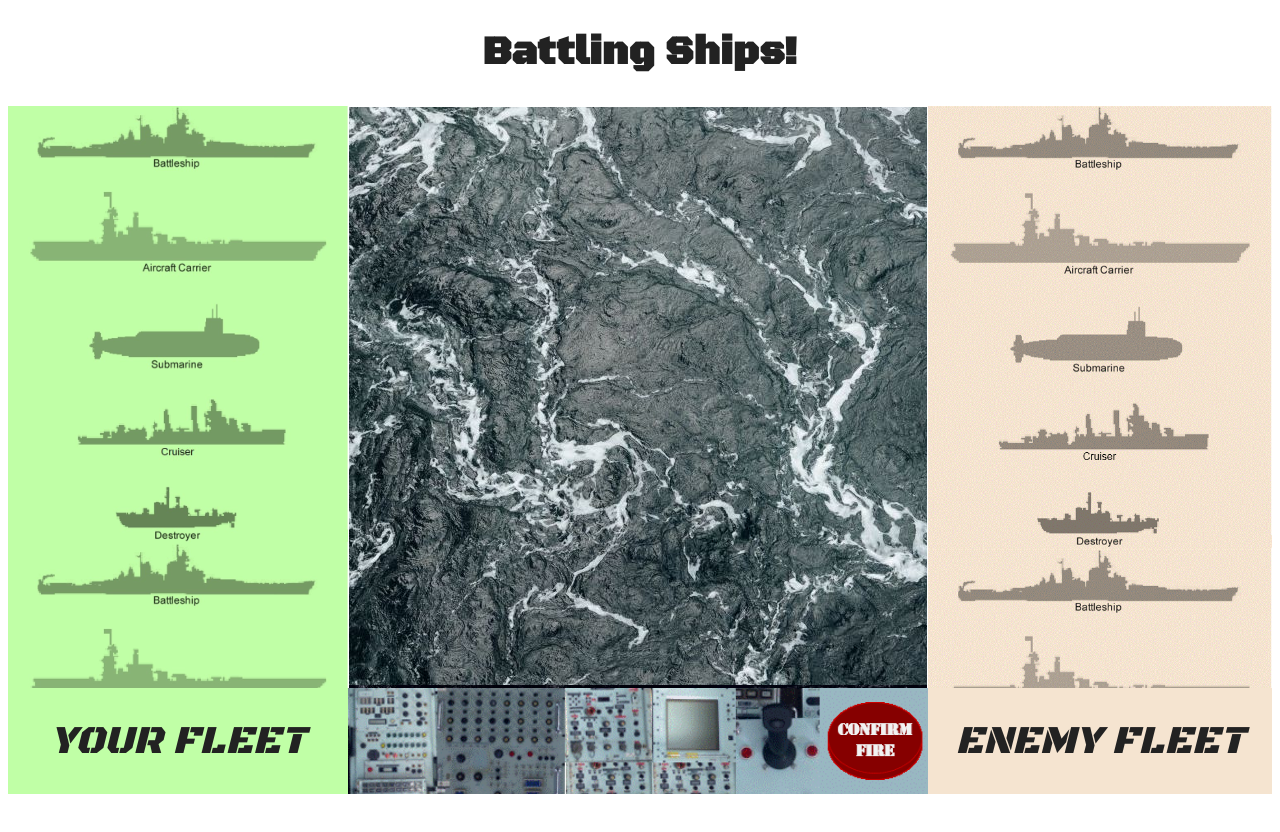
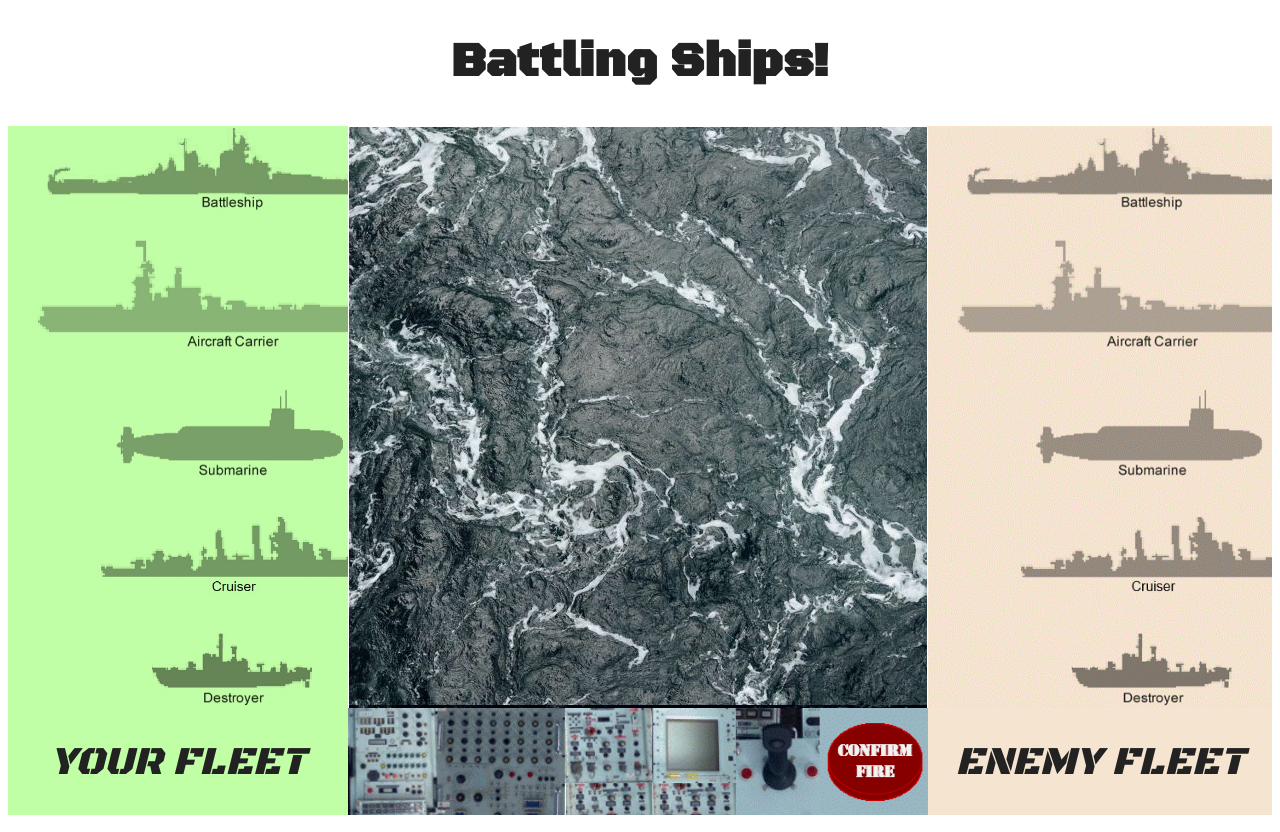
Before and after one commit to stevesteveclevesteve/battleship-angular, an Angular app: page / in a window 1280 px wide. Built offline with nearby package versions, Linux system fonts and the light colour scheme.

Commit message:
Implemented Alternate Display Strategy

```diff
--- a/src/app/app.component.css
+++ b/src/app/app.component.css
@@ -1,7 +1,7 @@
 h1 {
   color: #222;
   font-family: 'Black Ops One', 'Bernard MT', Arial, Helvetica, sans-serif;
-  font-size: 250%;
+  font-size: 300%;
   align-content: center;
   text-align: center;
 }
@@ -96,33 +96,37 @@ table {
 
 .statusTrMyShips {
   background-image: url(../assets/statusGreen.jpg);
-  background-size: contain;
+  background-size: cover;
   width: 450px;
 }
 
 .statusTrEnemyShips {
   background-image: url(../assets/statusSepia.gif);
-  background-size: contain;
+  background-size: cover;
   width: 450px;
 }
 
-
-.sunkDivBattleship {
-
+.sunkIndicatorRow {
+    height: 110px;
+    text-align: center;
+    font-size: 300%;
+    position: relative;
 }
 
-.sunkDivCarrier {
-
+.liftBattleship {
+  margin: 0;
+  position: absolute;
+  top: 30%;
+  left: 50%;
+  -ms-transform: translate(-50%, -50%);
+  transform: translate(-50%, -50%);
 }
 
-.sunkDivSub {
-
+.lowerSmall {
+  margin: 0;
+  position: absolute;
+  top: 75%;
+  left: 50%;
+  -ms-transform: translate(-50%, -50%);
+  transform: translate(-50%, -50%);
 }
-
-.sunkDivCruiser {
-
-}
-
-.sunkDivDestroyer {
-
-}
--- a/src/app/app.component.html
+++ b/src/app/app.component.html
@@ -8,14 +8,28 @@
   </tr>
   <tr class="mapTr">
     <td class="statusTrMyShips">
+      <table>
+        <tr class="sunkIndicatorRow"><td><span *ngIf="myGrid.SunkenEnemyShips.indexOf('Battleship') > -1" class="font-effect-fire-animation"><span class="liftBattleship"><i>SUNK</i></span></span></td></tr>
+        <tr class="sunkIndicatorRow"><td><span *ngIf="myGrid.SunkenEnemyShips.indexOf('Carrier') > -1" class="font-effect-fire-animation"><i>SUNK</i></span></td></tr>
+        <tr class="sunkIndicatorRow"><td><span *ngIf="myGrid.SunkenEnemyShips.indexOf('Submarine') > -1" class="font-effect-fire-animation"><span class="lowerSmall"><i>SUNK</i></span></span></td></tr>
+        <tr class="sunkIndicatorRow"><td><span *ngIf="myGrid.SunkenEnemyShips.indexOf('Cruiser') > -1" class="font-effect-fire-animation"><span class="lowerSmall"><i>SUNK</i></span></span></td></tr>
+        <tr class="sunkIndicatorRow"><td><span *ngIf="myGrid.SunkenEnemyShips.indexOf('Destroyer') > -1" class="font-effect-fire-animation"><span class="lowerSmall"><i>SUNK</i></span></span></td></tr>
+      </table>
     </td>
     <td class="mapTd">
       <div class="mapContainer" [@slide]="userTurn" style="max-height: 580px;">
         <display-enemy-grid #targetGrid (targeted)="onTargeted($event)" (myTurnOverFromPlayer)="onTurnOver($event)" (gameOverPlayerWon)="showWinner($event)" [MyTurn]="userTurn"></display-enemy-grid>
-        <display-my-grid (myTurnOverFromPlayer)="onTurnOver($event)" (gameOverPlayerWon)="showWinner($event)" [MyTurn]="cpuTurn"></display-my-grid>
+        <display-my-grid #myGrid (myTurnOverFromPlayer)="onTurnOver($event)" (gameOverPlayerWon)="showWinner($event)" [MyTurn]="cpuTurn"></display-my-grid>
       </div>
     </td>
     <td class="statusTrEnemyShips">
+      <table>
+        <tr class="sunkIndicatorRow"><td><span *ngIf="targetGrid.SunkenEnemyShips.indexOf('Battleship') > -1" class="font-effect-fire-animation"><span class="liftBattleship"><i>SUNK</i></span></span></td></tr>
+        <tr class="sunkIndicatorRow"><td><span *ngIf="targetGrid.SunkenEnemyShips.indexOf('Carrier') > -1" class="font-effect-fire-animation"><i>SUNK</i></span></td></tr>
+        <tr class="sunkIndicatorRow"><td><span *ngIf="targetGrid.SunkenEnemyShips.indexOf('Submarine') > -1" class="font-effect-fire-animation"><span class="lowerSmall"><i>SUNK</i></span></span></td></tr>
+        <tr class="sunkIndicatorRow"><td><span *ngIf="targetGrid.SunkenEnemyShips.indexOf('Cruiser') > -1" class="font-effect-fire-animation"><span class="lowerSmall"><i>SUNK</i></span></span></td></tr>
+        <tr class="sunkIndicatorRow"><td><span *ngIf="targetGrid.SunkenEnemyShips.indexOf('Destroyer') > -1" class="font-effect-fire-animation"><span class="lowerSmall"><i>SUNK</i></span></span></td></tr>
+      </table>
     </td>
   </tr>
   <tr>
--- a/src/app/base-grid/base-grid.component.ts
+++ b/src/app/base-grid/base-grid.component.ts
@@ -10,7 +10,7 @@ import { IntersectionService } from '../intersection.service';
 
 export abstract class BaseGrid implements OnInit {
   SeaGrid: (boolean | undefined)[][];
-  SunkenEnemyShips: [];
+  SunkenEnemyShips: string[];
   ShotsFired: Shot[];
   MyShips: Ship[];
   @Input() MyTurn: boolean;
@@ -112,6 +112,8 @@ export abstract class BaseGrid implements OnInit {
       if (hitIndexOfMyShip > -1) {
         this.MyShips[i].ShipCoordinates[hitIndexOfMyShip].hit = true;
         this.MyShips[i].IsSunk = this.MyShips[i].CheckIfShipIsSunk();
+        if (this.MyShips[i].IsSunk)
+          this.SunkenEnemyShips.push(this.MyShips[i].Name);
         return true;
       }
     }
```
Also changed, not shown: 1 other file (tests, documents, lock files or other folders).
